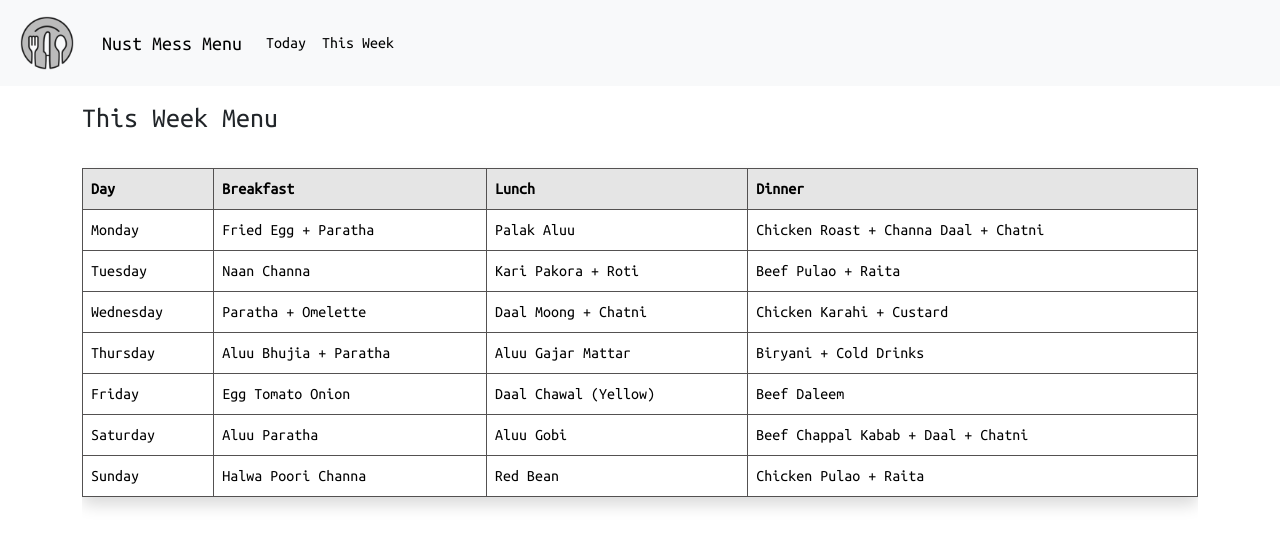
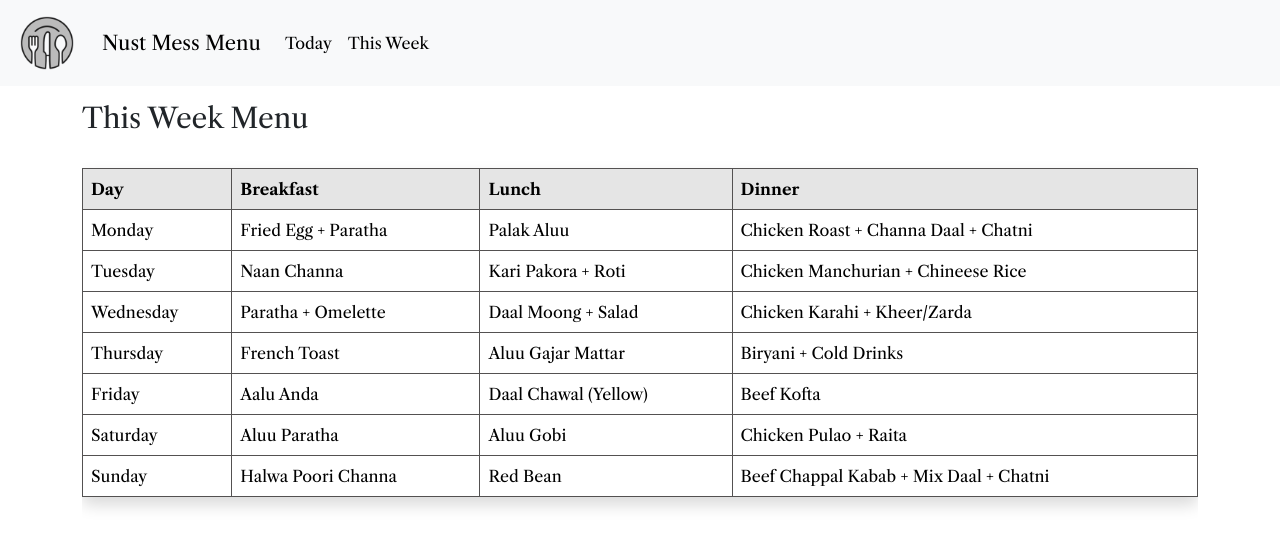
Before and after one commit to fatehmehmood123/Mess-Menu, a React (Create React App) app: page /weekly in a window 1280 px wide. Shown: the top 546 px of the page. Built offline with nearby package versions, Linux system fonts and the light colour scheme.

Commit message:
March Menu Changed

```diff
--- a/public/index.html
+++ b/public/index.html
@@ -38,13 +38,16 @@
 <!--  -->
 <!--Ubuntu Mono Link-->
   <link href="https://fonts.googleapis.com/css2?family=Ubuntu+Mono&display=swap" rel="stylesheet" />
+  <!--Libre Caslon Pro link -->
+  <link href="https://fonts.googleapis.com/css2?family=Libre+Caslon+Text:ital,wght@0,400;0,700;1,400&display=swap" rel="stylesheet">
   <title>Mess Menu - NUST Hostels</title>
   <style>
     * {
-      /*font-family: 'Urbanist', sans-serif;*/
-      /*font-family: 'Raleway', sans-serif;*/
-      /*font-family: 'Inter', sans-serif;*/
-      font-family: 'Ubuntu Mono', monospace;
+      /* font-family: 'Urbanist', sans-serif; */
+      /* font-family: 'Raleway', sans-serif; */
+      /* font-family: 'Inter', sans-serif; */
+      /*font-family: 'Ubuntu Mono', monospace;*/
+      font-family: "Libre Caslon Text", serif;
     }
 
   </style>
--- a/src/redux/menu.js
+++ b/src/redux/menu.js
@@ -13,37 +13,37 @@ const menuSlice = createSlice({
       day: 2,
       Breakfast: "Naan Channa",
       Lunch: "Kari Pakora + Roti",
-      Dinner: "Beef Pulao + Raita",
+      Dinner: "Chicken Manchurian + Chineese Rice",
     },
     {
       day: 3,
       Breakfast: "Paratha + Omelette",
-      Lunch: "Daal Moong + Chatni",
-      Dinner: "Chicken Karahi + Custard",
+      Lunch: "Daal Moong + Salad",
+      Dinner: "Chicken Karahi + Kheer/Zarda",
     },
     {
       day: 4,
-      Breakfast: "Aluu Bhujia + Paratha",
+      Breakfast: "French Toast",
       Lunch: "Aluu Gajar Mattar",
       Dinner: "Biryani + Cold Drinks",
     },
     {
       day: 5,
-      Breakfast: "Egg Tomato Onion",
+      Breakfast: "Aalu Anda",
       Lunch: "Daal Chawal (Yellow)",
-      Dinner: "Beef Daleem",
+      Dinner: "Beef Kofta",
     },
     {
       day: 6,
       Breakfast: "Aluu Paratha",
       Lunch: "Aluu Gobi",
-      Dinner: "Beef Chappal Kabab + Daal + Chatni",
+      Dinner: "Chicken Pulao + Raita",
     },
     {
       day: 0,
       Breakfast: "Halwa Poori Channa",
       Lunch: "Red Bean",
-      Dinner: "Chicken Pulao + Raita",
+      Dinner: "Beef Chappal Kabab + Mix Daal + Chatni",
     },
   ],
   reducers: {
@@ -53,22 +53,22 @@ const menuSlice = createSlice({
       state[0].Dinner = "Beef Shami + Chana Daal + Chatni";
       state[1].Breakfast = "Naan Channa";
       state[1].Lunch = "Kari Pakora + Rice";
-      state[1].Dinner = "Beef Pulao + Raita";
-      state[2].Breakfast = "Paratha + Aluu Bhujia";
+      state[1].Dinner = "Chicken Manchurian + Chineese Rice";
+      state[2].Breakfast = "Paratha + Omelette";
       state[2].Lunch = "Daal Mash + Salad";
-      state[2].Dinner = "Chicken Karahi + Custard";
+      state[2].Dinner = "Chicken Karahi + Kheer/Zarda";
       state[3].Breakfast = "Bread Butter Jam";
       state[3].Lunch = "Aluu Gajar Mattar";
       state[3].Dinner = "Biryani + Cold Drinks";
-      state[4].Breakfast = "Egg tomato Onion";
+      state[4].Breakfast = "Aalu Anda";
       state[4].Lunch = "Daal Chawal (Black)";
-      state[4].Dinner = "Aluu Beef Curry";
+      state[4].Dinner = "Beef Kofta";
       state[5].Breakfast = "Aluu paratha";
       state[5].Lunch = "Aluu Gobi";
-      state[5].Dinner = "Aluu Cutlets + Daal";
+      state[5].Dinner = "Chicken Pulao + Raita";
       state[6].Breakfast = "Halwa Poori Channa";
       state[6].Lunch = "Red Bean";
-      state[6].Dinner = "Chicken Pulao + Raita";
+      state[6].Dinner = "Aluu Cutlets + mix Daal + Chatni";
     },
   },
 });
```
